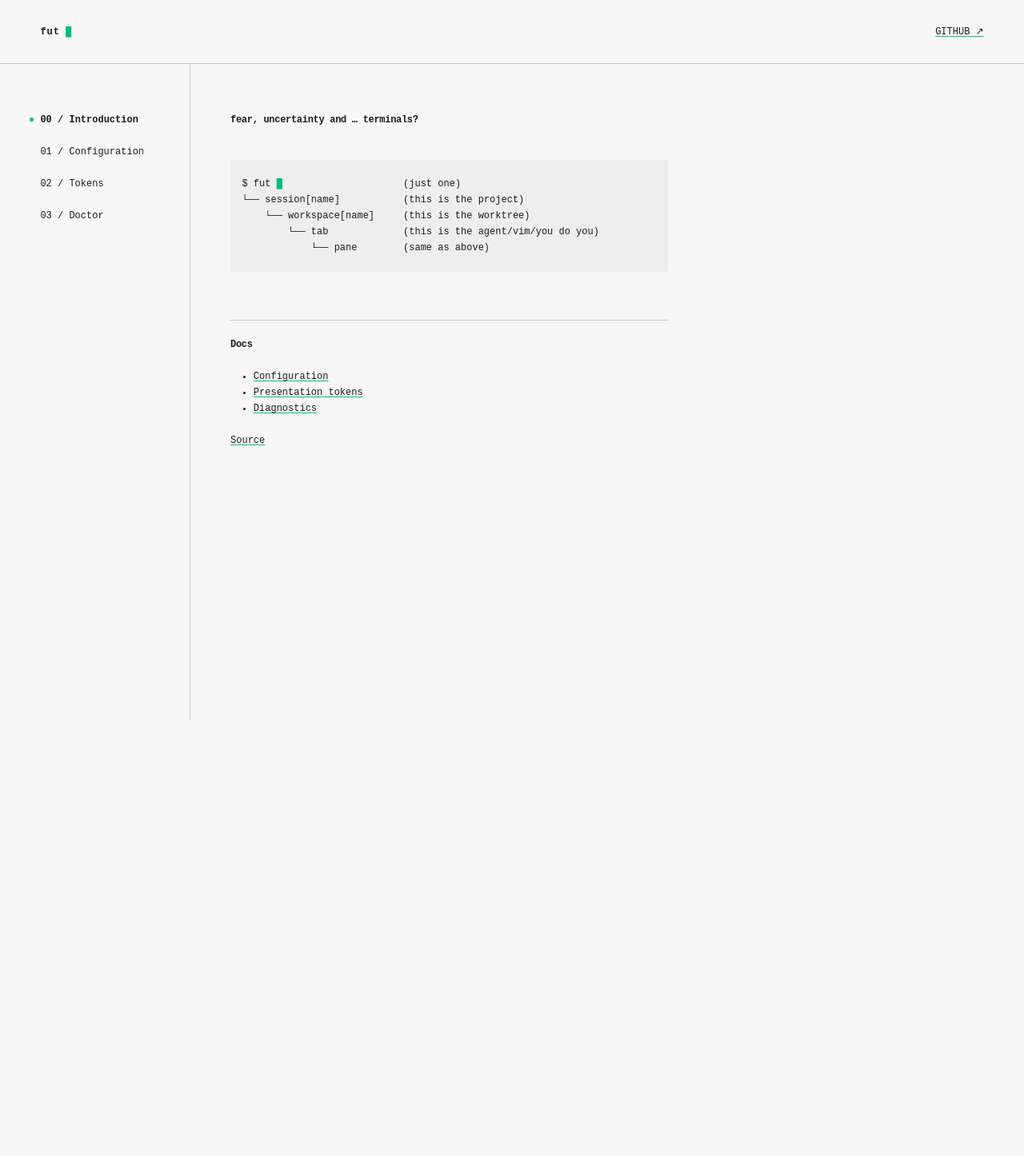
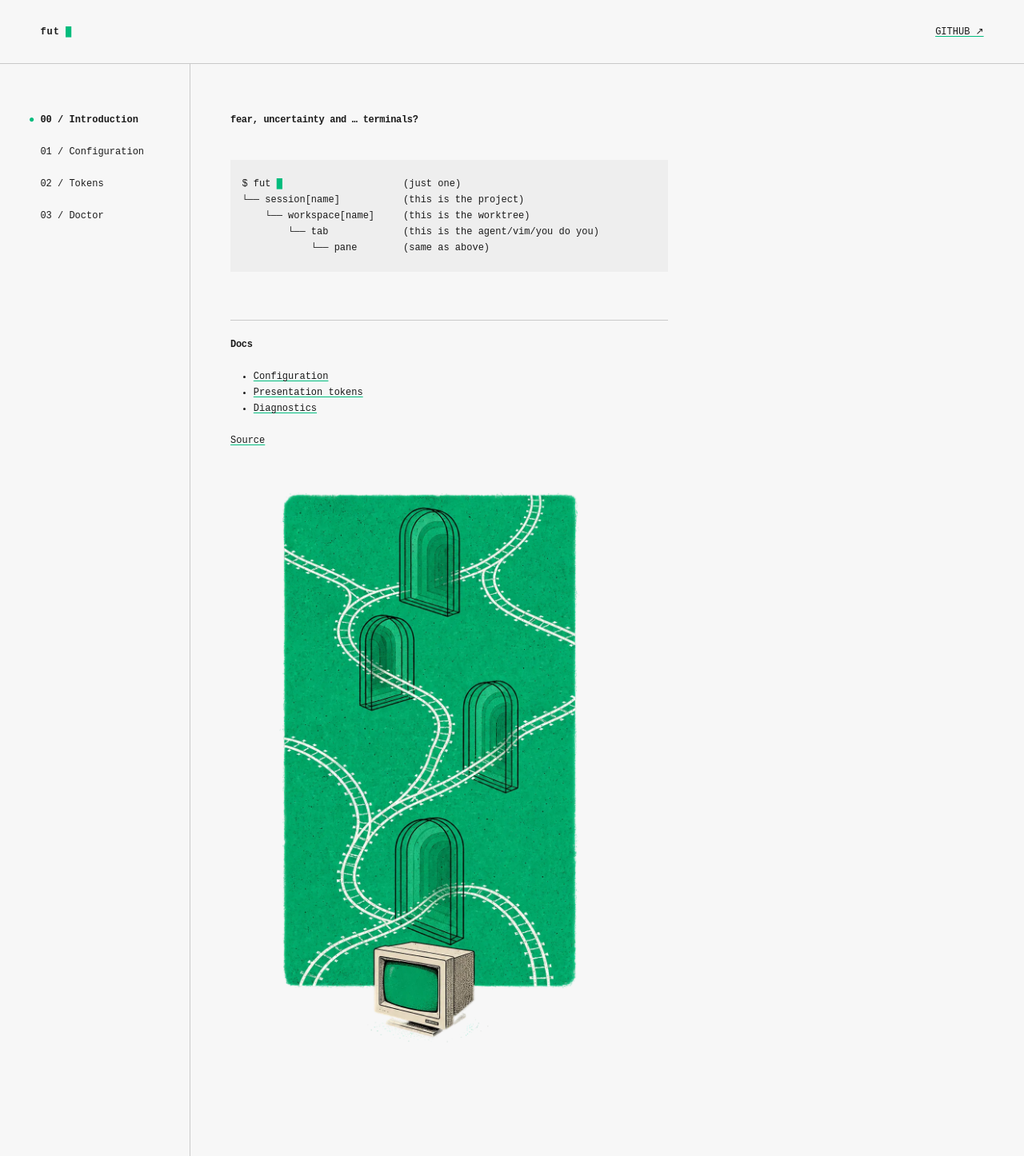
Before and after one commit to mikker/fut, a Jekyll site: the page built from docs/index.md, in a window 1280 px wide. Shown: the whole page at 80% size. Built offline with Jekyll 4.4.1, drawn with Linux system fonts in a browser that asks for light colours; before the commit the page ends 900 px from its top, so only the background shows below that.

Commit message:
Add Fut illustration
Feature the selected artwork on the documentation home page and the minimal project README.

```diff
--- a/docs/assets/style.css
+++ b/docs/assets/style.css
@@ -186,6 +186,17 @@ pre code {
   white-space: pre;
 }
 
+.illustration {
+  width: 100%;
+  max-width: 69ch;
+}
+
+.illustration img {
+  display: block;
+  width: 100%;
+  height: auto;
+}
+
 .highlight .c,
 .highlight .c1,
 .highlight .cm {
--- a/docs/index.md
+++ b/docs/index.md
@@ -20,3 +20,6 @@
 - [Diagnostics](doctor.md)
 
 [Source](https://github.com/mikker/fut)
+
+![Fut illustration]({{ '/assets/illustration.webp' | relative_url }})
+{: .illustration }
```
Also changed, not shown: README.md, docs/assets/illustration.webp (added).
